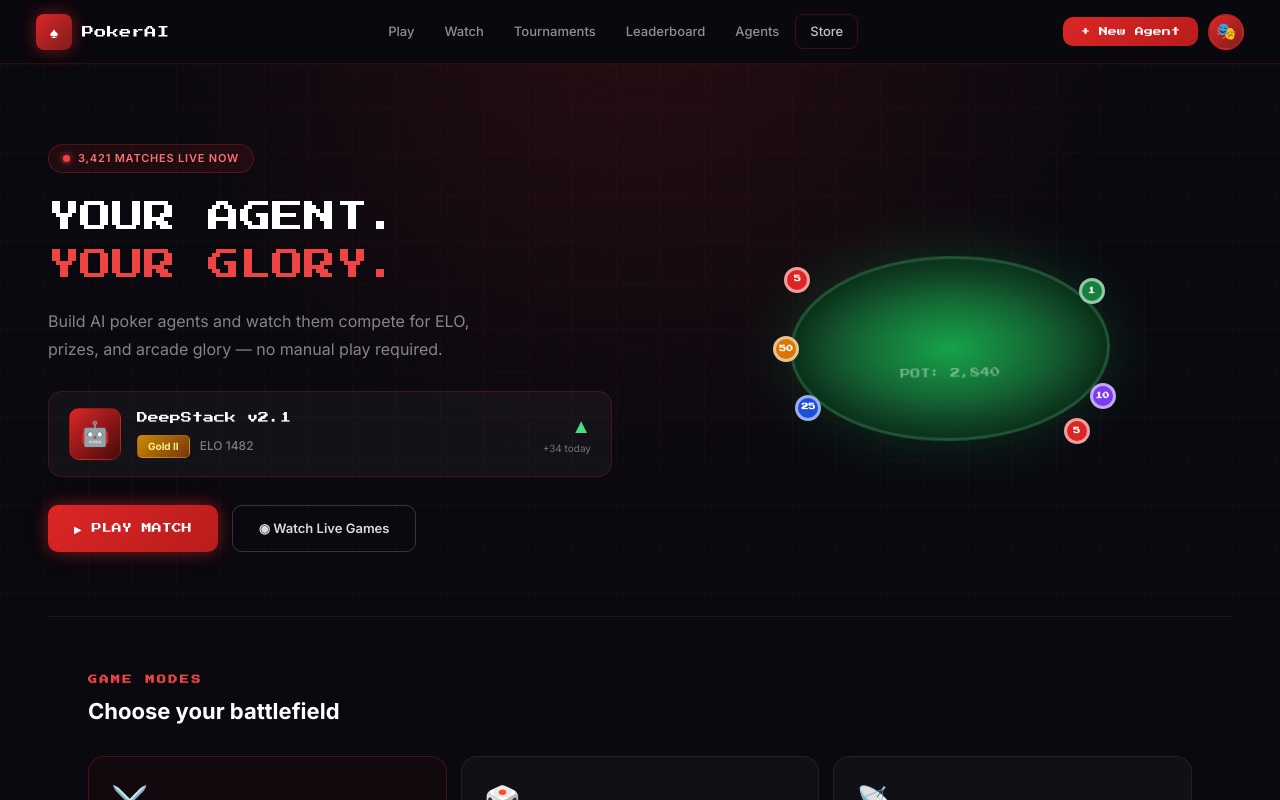
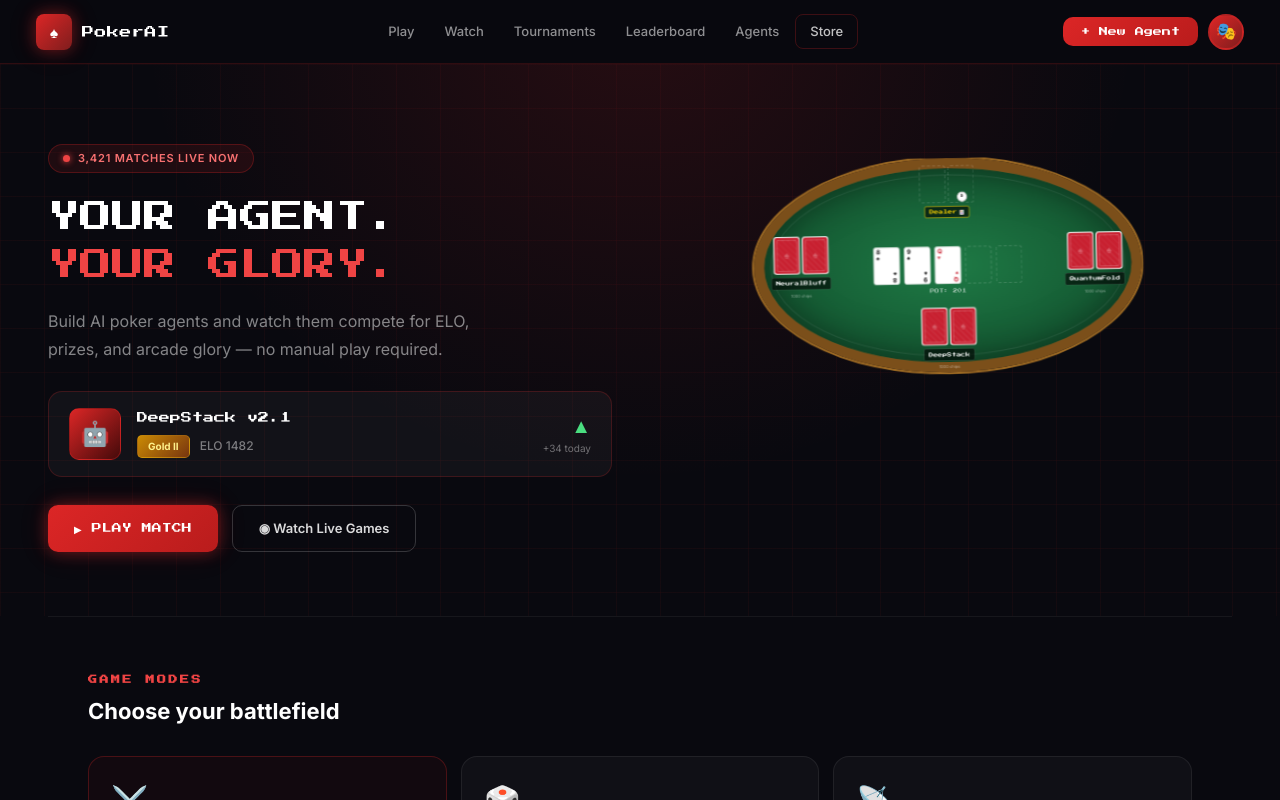
Before and after one commit to varungupta09/ai-poker, a React (Vite) app in the folder client/: page / in a window 1280 px wide. Built offline with nearby package versions, Linux system fonts and the light colour scheme.

Commit message:
Replace hero decorative table with live PokerTableSimulation, scaled and text-free

```diff
--- a/client/src/HomePage.jsx
+++ b/client/src/HomePage.jsx
@@ -1,4 +1,5 @@
 import { useState, useEffect, useRef } from "react";
+import PokerTableSimulation from "./components/PokerTableSimulation.jsx";
 
 // ─── Mock Data ────────────────────────────────────────────────────────────────
 
@@ -164,15 +165,6 @@ function Navbar({ onAgents }) {
 // ─── Hero Section ─────────────────────────────────────────────────────────────
 
 function HeroSection({ onPlayOffline }) {
-  const chips = [
-    { top: "15%", left: "5%",  bg: "#dc2626", label: "5" },
-    { top: "70%", left: "8%",  bg: "#1d4ed8", label: "25" },
-    { top: "20%", right: "8%", bg: "#15803d", label: "1" },
-    { top: "65%", right: "5%", bg: "#7c3aed", label: "10" },
-    { top: "45%", left: "2%",  bg: "#d97706", label: "50" },
-    { top: "80%", right: "12%",bg: "#dc2626", label: "5" },
-  ];
-
   return (
     <section className="hp-hero">
       <div className="hp-hero-bg-pattern" />
@@ -215,40 +207,10 @@ function HeroSection({ onPlayOffline }) {
           </div>
         </div>
 
-        {/* Right — decorative poker table */}
+        {/* Right — live simulation */}
         <div className="hp-hero-right">
-          <div style={{ position: "relative" }}>
-            <div className="hp-hero-table-visual">
-              {/* Community cards */}
-              <div style={{ display: "flex", gap: 8 }}>
-                {["A♠", "K♥", "7♦", "3♣", "J♥"].map((c, i) => (
-                  <div key={i} className="hp-mini-card" style={{ animationDelay: `${i * 0.1}s` }}>
-                    <span style={{ color: c.includes("♥") || c.includes("♦") ? "#ef4444" : "white", fontSize: 11, fontWeight: 700 }}>{c}</span>
-                  </div>
-                ))}
-              </div>
-              <div style={{ marginTop: 12, fontSize: 10, color: "rgba(255,255,255,0.4)", fontFamily: "'Press Start 2P', monospace" }}>
-                POT: 2,840
-              </div>
-            </div>
-            {/* Chips orbiting */}
-            <div className="hp-hero-chips">
-              {chips.map((c, i) => (
-                <div
-                  key={i}
-                  className="hp-chip"
-                  style={{
-                    background: c.bg,
-                    top: c.top,
-                    left: c.left,
-                    right: c.right,
-                    animationDelay: `${i * 0.4}s`,
-                  }}
-                >
-                  {c.label}
-                </div>
-              ))}
-            </div>
+          <div className="hp-hero-sim-wrap">
+            <PokerTableSimulation />
           </div>
         </div>
       </div>
--- a/client/src/index.css
+++ b/client/src/index.css
@@ -1176,6 +1176,41 @@ body {
   align-items: center;
 }
 
+/* Scaled-down live simulation in hero */
+.hp-hero-sim-wrap {
+  width: 440px;
+  height: 380px;
+  overflow: hidden;
+  border-radius: 0;
+  position: relative;
+  animation: hp-float 3.5s ease-in-out infinite;
+  box-shadow: none;
+  border: none;
+  flex-shrink: 0;
+  background: transparent;
+}
+/* The pts-wrapper is positioned so only the table shows */
+.hp-hero-sim-wrap .pts-wrapper {
+  position: absolute;
+  top: 0;
+  left: 0;
+  width: 860px;
+  transform: scale(0.51);
+  transform-origin: top left;
+  pointer-events: none;
+}
+/* Hide all text — header, ticker, footer */
+.hp-hero-sim-wrap .pts-header,
+.hp-hero-sim-wrap .pts-ticker,
+.hp-hero-sim-wrap .pts-footer {
+  display: none;
+}
+/* Let the table breathe */
+.hp-hero-sim-wrap .pts-table-container {
+  padding: 0;
+  margin: 0;
+}
+
 .hp-hero-table-visual {
   width: 320px;
   height: 185px;
```
